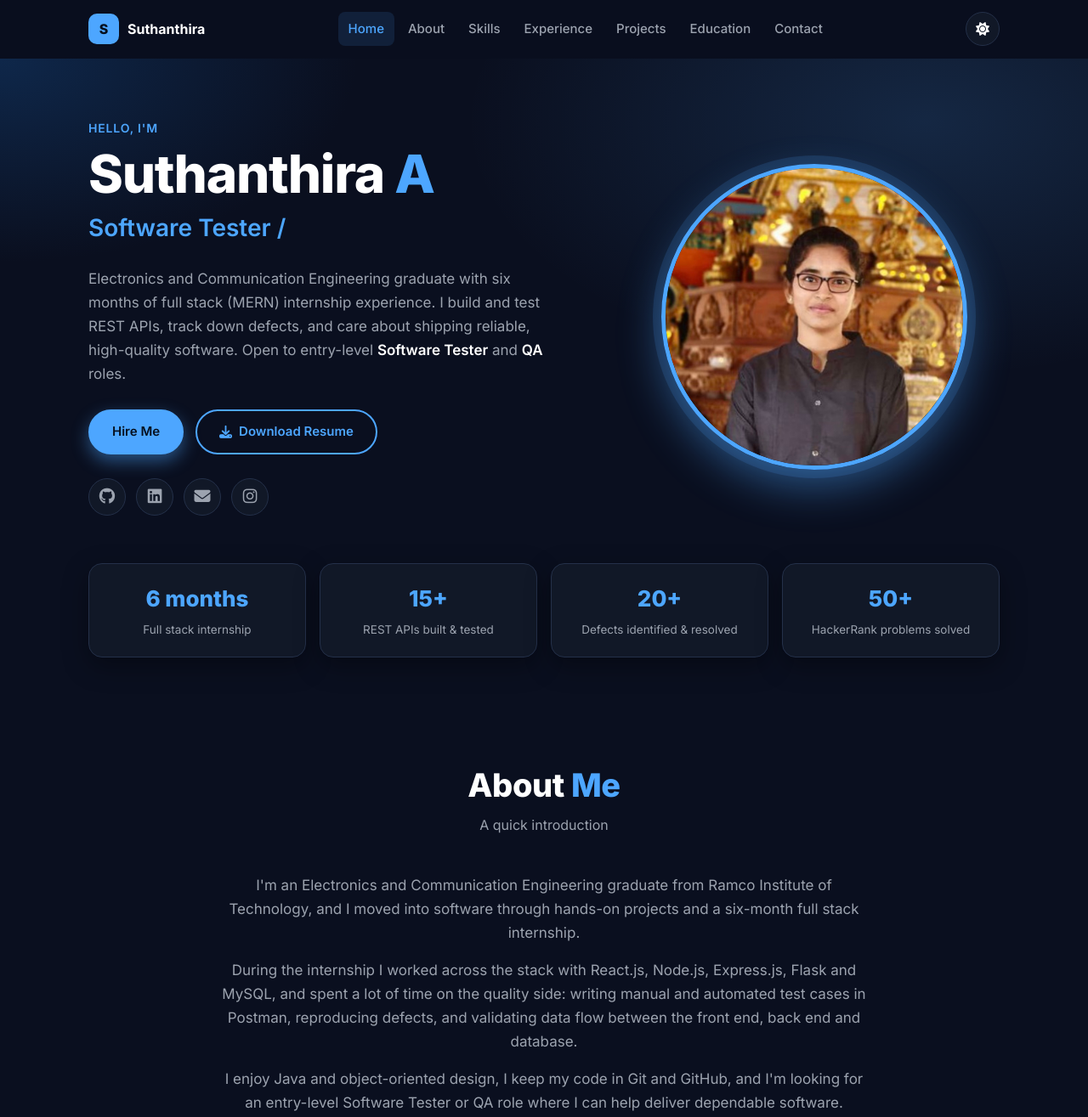
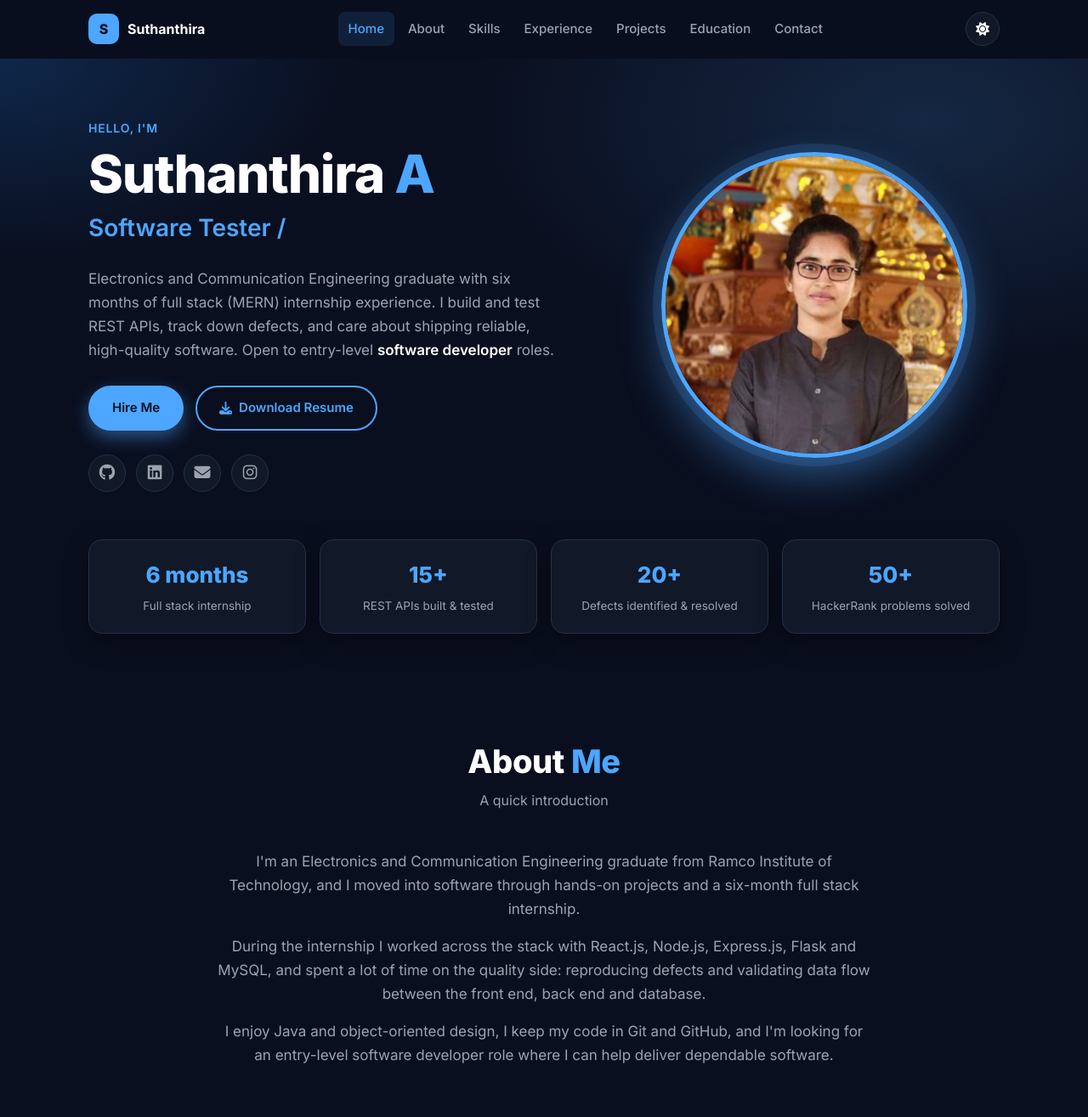
Before and after one commit to Suthanthira-02/portfolio, a plain HTML site: page index.html in a window 1280 px wide. Shown: the top 1315 px of the page at 85% size. Drawn offline with nearby package versions, Linux system fonts and the light colour scheme.

Commit message:
Add files via upload

```diff
--- a/index.html
+++ b/index.html
@@ -6,12 +6,12 @@
     <meta name="viewport" content="width=device-width, initial-scale=1.0">
 
     <title>Suthanthira A | Full Stack Developer & Software Tester</title>
-    <meta name="description" content="Portfolio of Suthanthira A, an Electronics and Communication Engineering graduate with full stack (MERN) internship experience, API testing with Postman, and Java/OOP skills. Open to entry-level Software Tester and QA roles.">
+    <meta name="description" content="Portfolio of Suthanthira A, an Electronics and Communication Engineering graduate with full stack (MERN) internship experience, API testing with Postman, and Java/OOP skills. Open to entry-level software developer roles.">
     <meta name="author" content="Suthanthira A">
     <meta name="theme-color" content="#0a0f1f">
 
     <meta property="og:title" content="Suthanthira A | Full Stack Developer & Software Tester">
-    <meta property="og:description" content="Full stack (MERN) intern, API testing with Postman, Java & OOP. Open to entry-level Software Tester and QA roles.">
+    <meta property="og:description" content="Full stack (MERN) intern, API testing with Postman, Java & OOP. Open to entry-level software developer roles.">
     <meta property="og:type" content="website">
     <meta property="og:url" content="https://suthanthira-02.github.io/portfolio/">
     <meta property="og:image" content="https://suthanthira-02.github.io/portfolio/portimg.jpg">
@@ -89,7 +89,7 @@
                         Electronics and Communication Engineering graduate with six months of full stack (MERN)
                         internship experience. I build and test REST APIs, track down defects, and care about
                         shipping reliable, high-quality software. Open to entry-level
-                        <strong>Software Tester</strong> and <strong>QA</strong> roles.
+                        <strong>software developer</strong> roles.
                     </p>
 
                     <div class="hero-buttons">
@@ -136,13 +136,12 @@
                     </p>
                     <p>
                         During the internship I worked across the stack with React.js, Node.js, Express.js, Flask and
-                        MySQL, and spent a lot of time on the quality side: writing manual and automated test cases
-                        in Postman, reproducing defects, and validating data flow between the front end, back end and
-                        database.
+                        MySQL, and spent a lot of time on the quality side: reproducing defects and validating data
+                        flow between the front end, back end and database.
                     </p>
                     <p>
                         I enjoy Java and object-oriented design, I keep my code in Git and GitHub, and I'm looking for
-                        an entry-level Software Tester or QA role where I can help deliver dependable software.
+                        an entry-level software developer role where I can help deliver dependable software.
                     </p>
                 </div>
             </div>
@@ -209,7 +208,7 @@
                             <li>Built and tested 15+ RESTful APIs integrated with MySQL to connect application interfaces with database operations.</li>
                             <li>Built and executed manual and automated test cases using Postman to ensure software quality.</li>
                             <li>Identified and resolved 20+ software defects, reducing the bug backlog by 30% and improving application stability.</li>
-                            <li>Used Git and GitHub for source control and development collaboration.</li>
+                            <li>Used Git and GitHub for version control and development collaboration.</li>
                         </ul>
                     </article>
 
```
